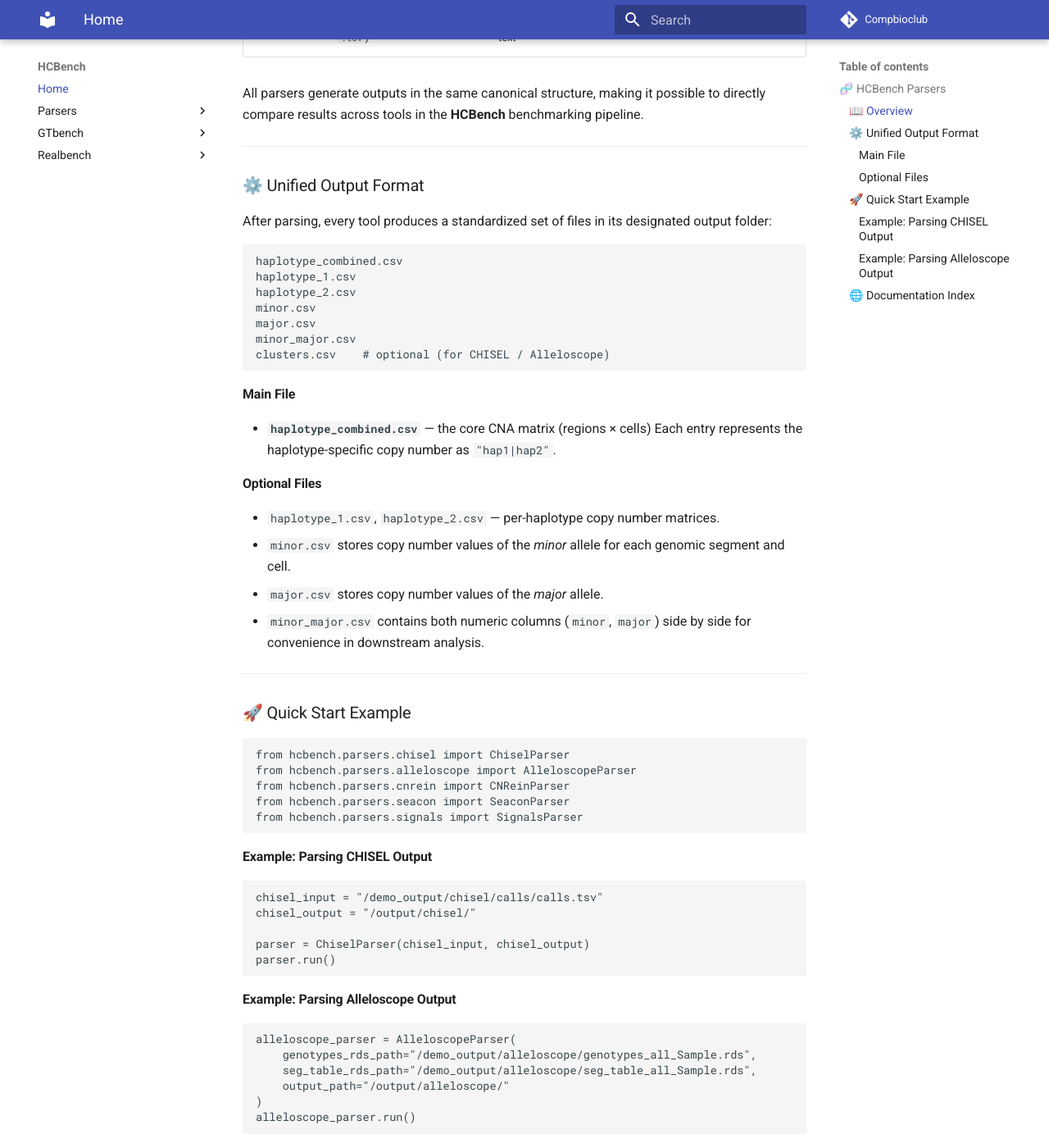
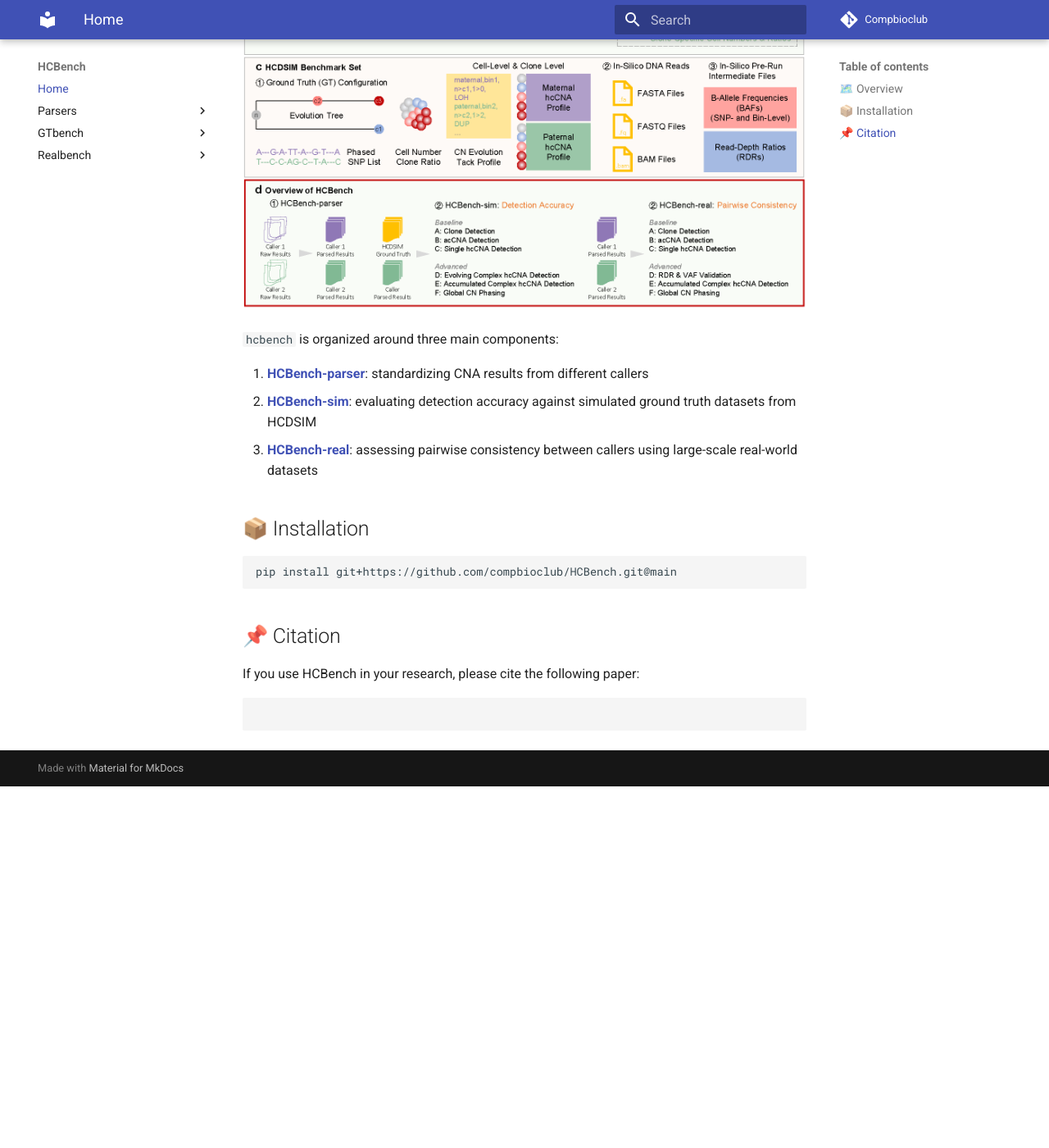
Before and after one commit to compbioclub/HCBench, an MkDocs documentation site: the page built from docs/index.md, in a window 1280 px wide and 1400 px high, scrolled down 744 px. Shown: the whole window at 82% size. Built offline with MkDocs 1.6.1 and Material for MkDocs 9.7.7, drawn with Linux system fonts in a browser that asks for light colours; after the commit the page ends 1703 px from its top, so only the background shows below that; some of the changed text lies outside the part shown.

Commit message:
modify structure

````diff
--- a/docs/index.md
+++ b/docs/index.md
@@ -1,94 +1,29 @@
+# HCBench
+
+Welcome to the official documentation of HCBench.
+
+## 🗺️ Overview
+
+<img src="assets/HCDSIM_Figure1_3.png" style="zoom: 50%;" />
+
+`hcbench` is organized around three main components:
+
+1. [**HCBench-parser**](parsers/index.md): standardizing CNA results from different callers
+2. [**HCBench-sim**](gtbench/index.md): evaluating detection accuracy against simulated ground truth datasets from HCDSIM
+3. [**HCBench-real**](realbench/index.md): assessing pairwise consistency between callers using large-scale real-world datasets
+
+## 📦 Installation
+
+```
+pip install git+https://github.com/compbioclub/HCBench.git@main
+```
 
 
-# HCBench
 
-##  🧬 HCBench Parsers
+## 📌 Citation
 
-Welcome to the **HCBench Parser Suite** — a unified framework for standardizing single-cell copy number alteration (CNA) outputs from multiple tools.
-
-Each parser converts heterogeneous output formats from different algorithms (CHISEL, Alleloscope, CNRein, SEACON, and SIGNALS) into a single consistent format suitable for downstream benchmarking and visualization.
-
-------
-
-### 📖 Overview
-
-| Parser                           | Input Type                      | Input Format       | Output                                  |
-| -------------------------------- | ------------------------------- | ------------------ | --------------------------------------- |
-| [CHISEL](parsers/chisel.md)      | `calls.tsv` + `mapping.tsv`     | Tab-delimited text | Standardized CNA matrix + clone mapping |
-| [Alleloscope](parsers/seacon.md) | `.rds` files                    | R serialized data  | Standardized CNA matrix + clusters      |
-| [CNRein](parsers/cnrein.md)                       | `CNReinPrediction.csv`          | CSV                | Standardized CNA matrix                 |
-| [SEACON](parsers/seacon.md)                       | `calls.tsv`                     | Tab-delimited text | Standardized CNA matrix                 |
-| [SIGNALS](parsers/signals.md)                      | `hscn.rds` (exported to `.tsv`) | Tab-delimited text | Standardized CNA matrix                 |
-
-All parsers generate outputs in the same canonical structure, making it possible to directly compare results across tools in the **HCBench** benchmarking pipeline.
-
-------
-
-### ⚙️ Unified Output Format
-
-After parsing, every tool produces a standardized set of files in its designated output folder:
+If you use HCBench in your research, please cite the following paper:
 
 ```
-haplotype_combined.csv
-haplotype_1.csv
-haplotype_2.csv
-minor.csv
-major.csv
-minor_major.csv
-clusters.csv    # optional (for CHISEL / Alleloscope)
+
 ```
-
-#### Main File
-
-- **`haplotype_combined.csv`** — the core CNA matrix (regions × cells)
-   Each entry represents the haplotype-specific copy number as `"hap1|hap2"`.
-
-#### Optional Files
-
-- `haplotype_1.csv`, `haplotype_2.csv` — per-haplotype copy number matrices.
-- `minor.csv` stores copy number values of the *minor* allele for each genomic segment and cell.
-- `major.csv` stores copy number values of the *major* allele.
-- `minor_major.csv` contains both numeric columns (`minor`, `major`) side by side for convenience in downstream analysis.
-
-------
-
-### 🚀 Quick Start Example
-
-```python
-from hcbench.parsers.chisel import ChiselParser
-from hcbench.parsers.alleloscope import AlleloscopeParser
-from hcbench.parsers.cnrein import CNReinParser
-from hcbench.parsers.seacon import SeaconParser
-from hcbench.parsers.signals import SignalsParser
-```
-
-#### Example: Parsing CHISEL Output
-
-```python
-chisel_input = "/demo_output/chisel/calls/calls.tsv"
-chisel_output = "/output/chisel/"
-
-parser = ChiselParser(chisel_input, chisel_output)
-parser.run()
-```
-
-#### Example: Parsing Alleloscope Output
-
-```python
-alleloscope_parser = AlleloscopeParser(
-    genotypes_rds_path="/demo_output/alleloscope/genotypes_all_Sample.rds",
-    seg_table_rds_path="/demo_output/alleloscope/seg_table_all_Sample.rds",
-    output_path="/output/alleloscope/"
-)
-alleloscope_parser.run()
-```
-
-------
-
-### 🌐 Documentation Index
-
-- [CHISEL Parser](parsers/chisel.md)
-- [Alleloscope Parser](parsers/alleloscope.md)
-- [CNRein Parser](parsers/cnrein.md)
-- [SEACON Parser](parsers/seacon.md)
-- [SIGNALS Parser](parsers/signals.md)
--- a/mkdocs.yml
+++ b/mkdocs.yml
@@ -3,11 +3,12 @@ repo_url: https://compbioclub.github.io/HCBench
 nav:
   - Home: index.md
   - Parsers:
+      - Overview: parsers/index.md
       - CHISEL: parsers/chisel.md
+      - Alleloscope: parsers/alleloscope.md
+      - SIGNALS: parsers/signals.md
       - SEACON: parsers/seacon.md
-      - SIGNALS: parsers/signals.md
       - CNRein: parsers/cnrein.md
-      - Alleloscope: parsers/alleloscope.md
   - GTbench:
       - Overview: gtbench/index.md
   - Realbench:
````
Also changed, not shown: docs/gtbench/clusterConsistency.md (added, +117 -0 lines), docs/gtbench/index.md (+1 -1 lines), docs/parsers/chisel.md (+60 -74 lines), docs/parsers/index.md (added, +21 -0 lines), docs/assets/HCDSIM_Figure1_3.png (added), 1 other file.
